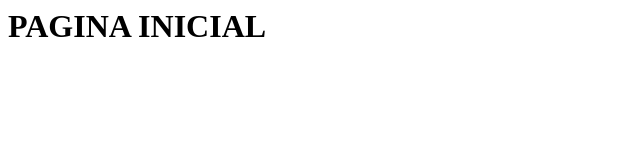
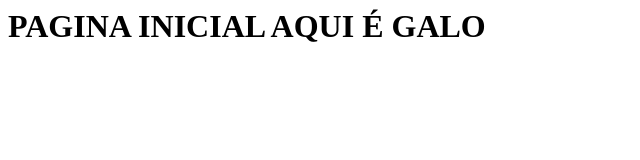
Before and after one commit to waynerferreira/web-app-testes, a plain HTML site: page index.html in a window 1280 px wide. Shown: the whole page, without its empty margins (0-640 px from the left). Drawn offline with Linux system fonts and the light colour scheme.

```diff
--- a/index.html
+++ b/index.html
@@ -1 +1 @@
-<h1>PAGINA INICIAL</h1>
+<h1>PAGINA INICIAL AQUI É GALO</h1>
```
Also changed, not shown: 3 other files.
